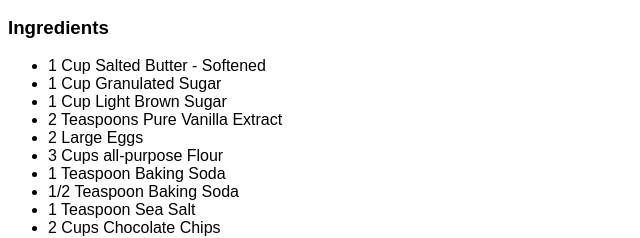
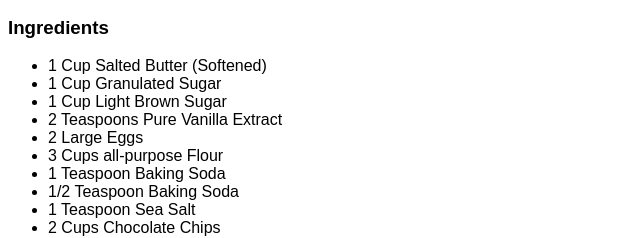
Before and after one commit to Hafeez010/team-recipe-book, a plain HTML site: page index.html in a window 1280 px wide. Shown: the part 149-387 px from the top of the page, 0-640 px from the left. Drawn offline with Linux system fonts and the light colour scheme.

```diff
--- a/index.html
+++ b/index.html
@@ -19,7 +19,7 @@ h1 { color: #2c3e50; }
     <h2>Alex's Chocolate Cookies</h2>
     <h3>Ingredients</h3>
     <ul>
-        <li>1 Cup Salted Butter - Softened</li>
+        <li>1 Cup Salted Butter (Softened)</li>
         <li>1 Cup Granulated Sugar</li>
         <li>1 Cup Light Brown Sugar</li>
         <li>2 Teaspoons Pure Vanilla Extract</li>
```
